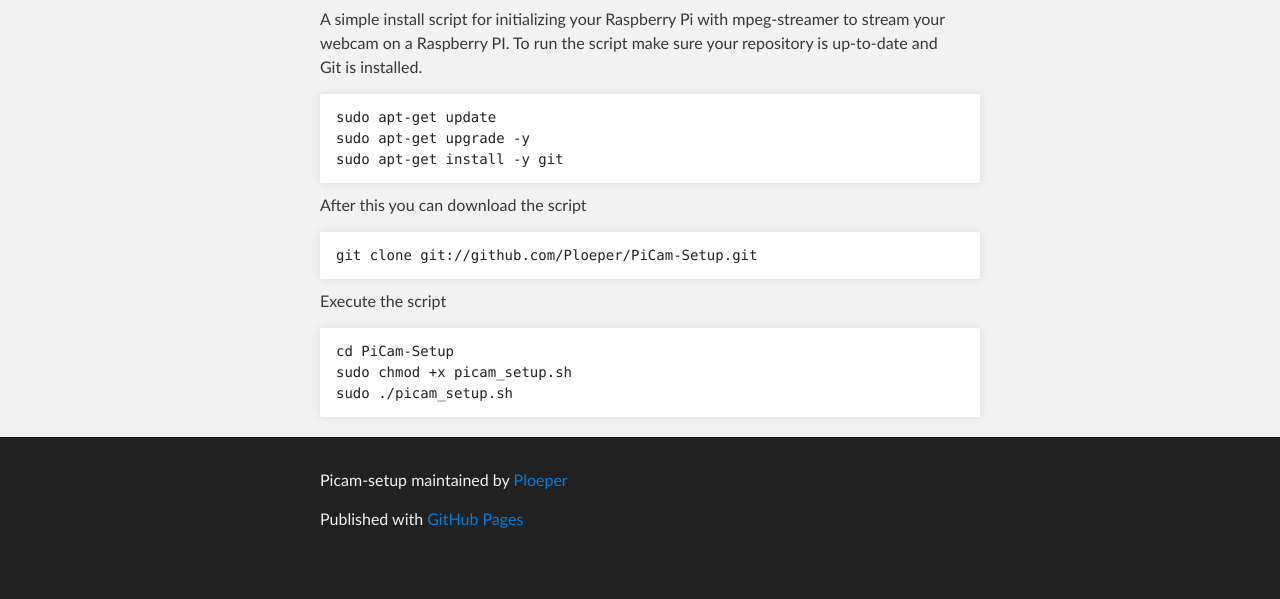
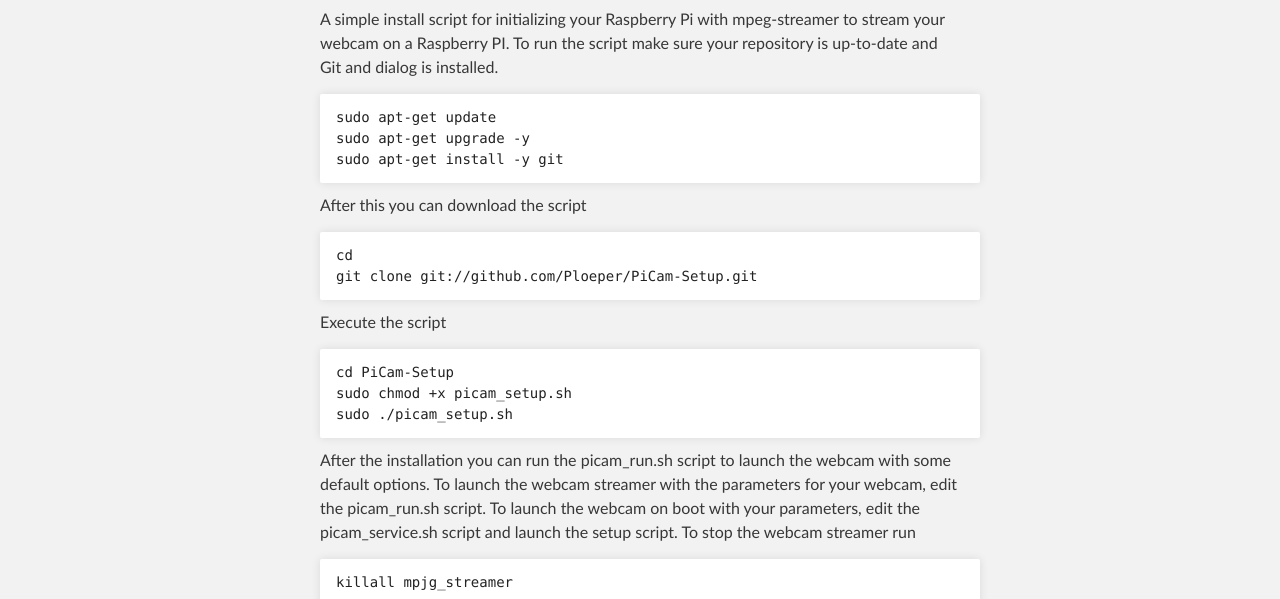
Before and after one commit to pevers/PiCam-Setup, a plain HTML site: page index.html in a window 1280 px wide. Shown: the part 353-952 px from the top of the page. Before the commit the page ends 919 px from the top, so only its background shows below. Drawn offline with Linux system fonts and the light colour scheme.

```diff
--- a/index.html
+++ b/index.html
@@ -34,7 +34,7 @@
         <h1>PiCam-Setup</h1>
 
 <p>A simple install script for initializing your Raspberry Pi with mpeg-streamer to stream your webcam on a Raspberry PI.
-To run the script make sure your repository is up-to-date and Git is installed. </p>
+To run the script make sure your repository is up-to-date and Git and dialog is installed. </p>
 
 <pre><code>sudo apt-get update
 sudo apt-get upgrade -y
@@ -43,7 +43,8 @@
 
 <p>After this you can download the script</p>
 
-<pre><code>git clone git://github.com/Ploeper/PiCam-Setup.git
+<pre><code>cd
+git clone git://github.com/Ploeper/PiCam-Setup.git
 </code></pre>
 
 <p>Execute the script</p>
@@ -51,6 +52,13 @@
 <pre><code>cd PiCam-Setup
 sudo chmod +x picam_setup.sh
 sudo ./picam_setup.sh
+</code></pre>
+
+<p>After the installation you can run the picam_run.sh script to launch the webcam with some default options.
+To launch the webcam streamer with the parameters for your webcam, edit the picam_run.sh script. To launch the webcam on boot with
+your parameters, edit the picam_service.sh script and launch the setup script. To stop the webcam streamer run</p>
+
+<pre><code>killall mpjg_streamer
 </code></pre>
       </section>
     </div>
```
Also changed, not shown: params.json (+1 -1 lines).
